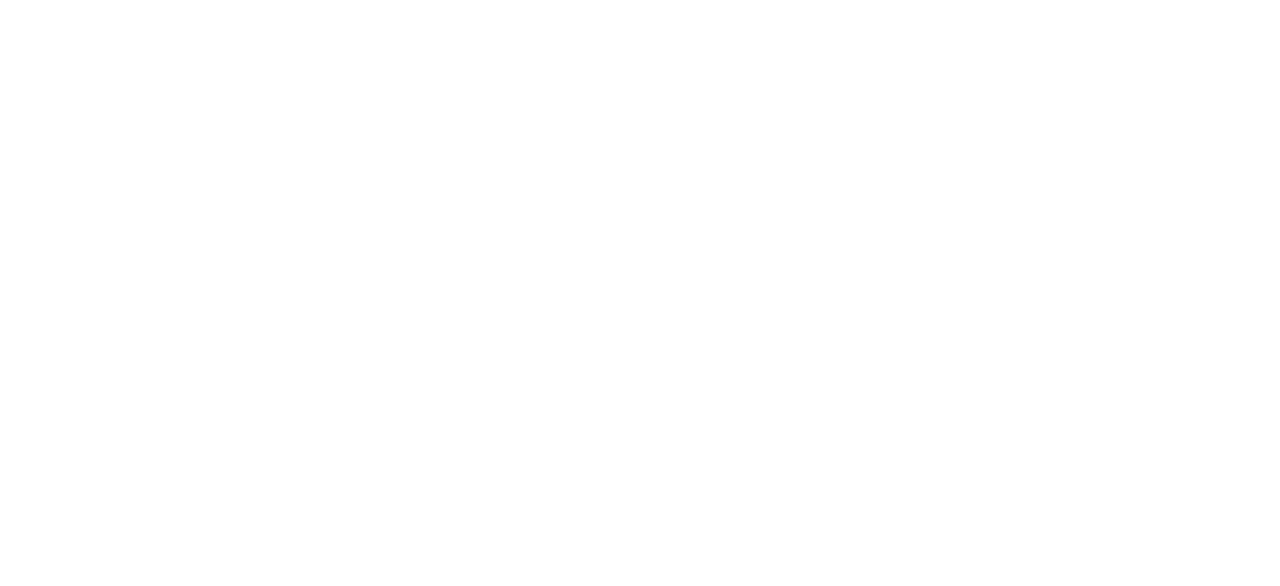
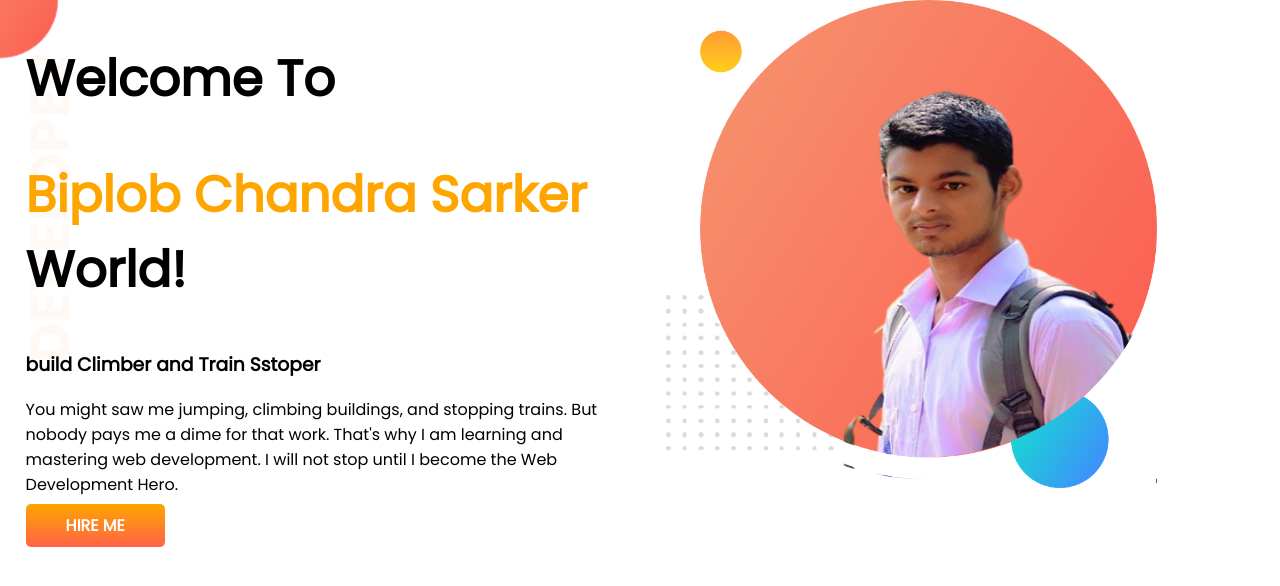
Before and after one commit to biplob39/developer-portfolio, a plain HTML site: page index.html in a window 1280 px wide. Drawn offline with Linux system fonts and the light colour scheme.

Commit message:
top banner

```diff
--- a/index.html
+++ b/index.html
@@ -1,13 +1,35 @@
 <!DOCTYPE html>
 <html lang="en">
+
 <head>
     <meta charset="UTF-8">
     <meta http-equiv="X-UA-Compatible" content="IE=edge">
     <meta name="viewport" content="width=device-width, initial-scale=1.0">
     <title>Biplob portfolio</title>
+    <link rel="preconnect" href="https://fonts.googleapis.com">
+    <link rel="preconnect" href="https://fonts.gstatic.com" crossorigin>
+    <link href="https://fonts.googleapis.com/css2?family=Poppins&display=swap" rel="stylesheet">
     <link rel="stylesheet" href="style.css">
 </head>
+
 <body>
+    <section class="top-banner">
+        <div class="half-width">
+            <h1>Welcome To</h1>
+            <h1><span class="orange-color">Biplob Chandra Sarker</span> World!</h1>
+            <h3>build Climber and Train Sstoper</h3>
+            <p>You might saw me jumping, climbing buildings, and stopping trains. But nobody pays me a dime for that
+                work.
+                That's why I am learning and mastering web development. I will not stop until I become the Web
+                Development
+                Hero.</p>
+            <a class="link-button" target="_blank" href="https://www.linkedin.com/feed/">HIRE ME</a>
+        </div>
+        <div class="half-width">
+            <img src="images/biplob (2).png" alt="">
+        </div>
+    </section>
 
 </body>
+
 </html>
--- a/style.css
+++ b/style.css
@@ -0,0 +1,40 @@
+body {
+    font-family: 'Poppins', sans-serif;
+    margin: 0%;
+}
+
+h1 {
+    font-size: 50px;
+
+}
+
+.orange-color {
+    color: orange;
+}
+
+section {
+    display: flex;
+}
+
+.half-width {
+    width: 50%;
+    padding-left: 2%;
+}
+
+.half-width img {
+    width: 80%;
+}
+
+.link-button {
+    text-decoration: none;
+    background-image: linear-gradient(orange, tomato);
+    padding: 10px 40px;
+    color: white;
+    font-weight: 700;
+    border-radius: 5px;
+}
+
+.top-banner {
+    background-image: url(images/top-banner.png);
+    background-repeat: no-repeat;
+}
```
Also changed, not shown: images/Biplob.png (added), images/biplob (2).png (added), images/dream-bg.png (added), images/exp-bg.png (added), images/jhankar.png (added), images/jhankar2.png (added), images/my-bg.png (added), images/my-bg2.png (added), images/top-banner.png (added), 7 other files.
